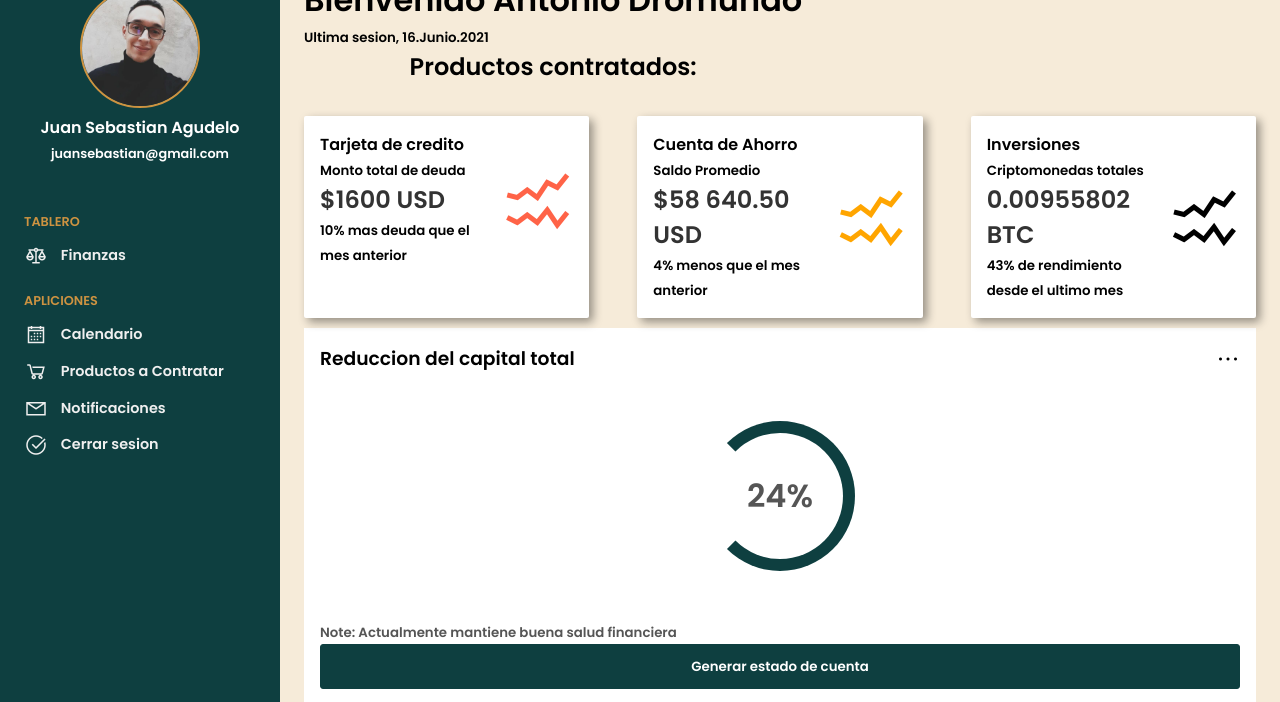
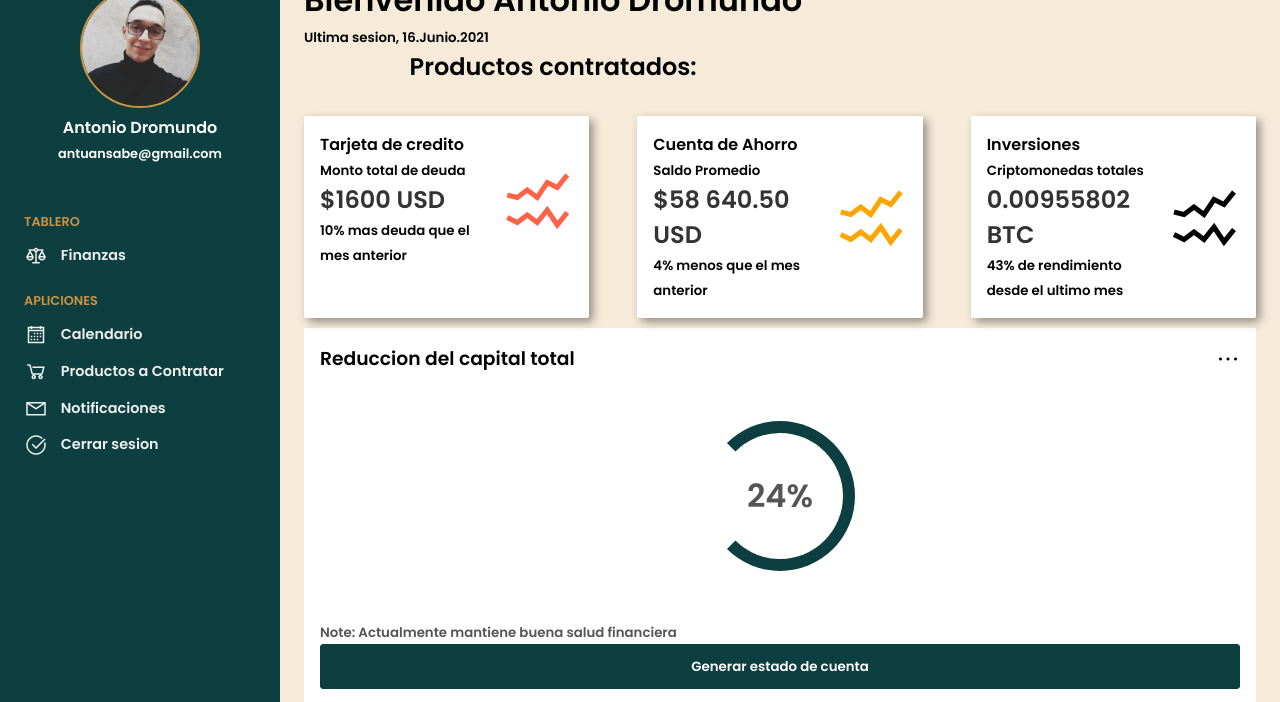
Before and after one commit to antuansabe/Dashboard, a plain HTML site: page index.html in a window 1280 px wide. Shown: the part 98-800 px from the top of the page. Drawn offline with nearby package versions, Linux system fonts and the light colour scheme.

Commit message:
Update index.html

```diff
--- a/index.html
+++ b/index.html
@@ -27,8 +27,8 @@
            <div class="sidebar-user">
                <img src="img/2.jpeg" alt="">
                <div>
-                   <h3>Juan Sebastian Agudelo</h3>
-                   <span>juansebastian@gmail.com</span>
+                   <h3>Antonio Dromundo</h3>
+                   <span>antuansabe@gmail.com</span>
                </div>
            </div>
             <div class="sidebar-menu">
```
